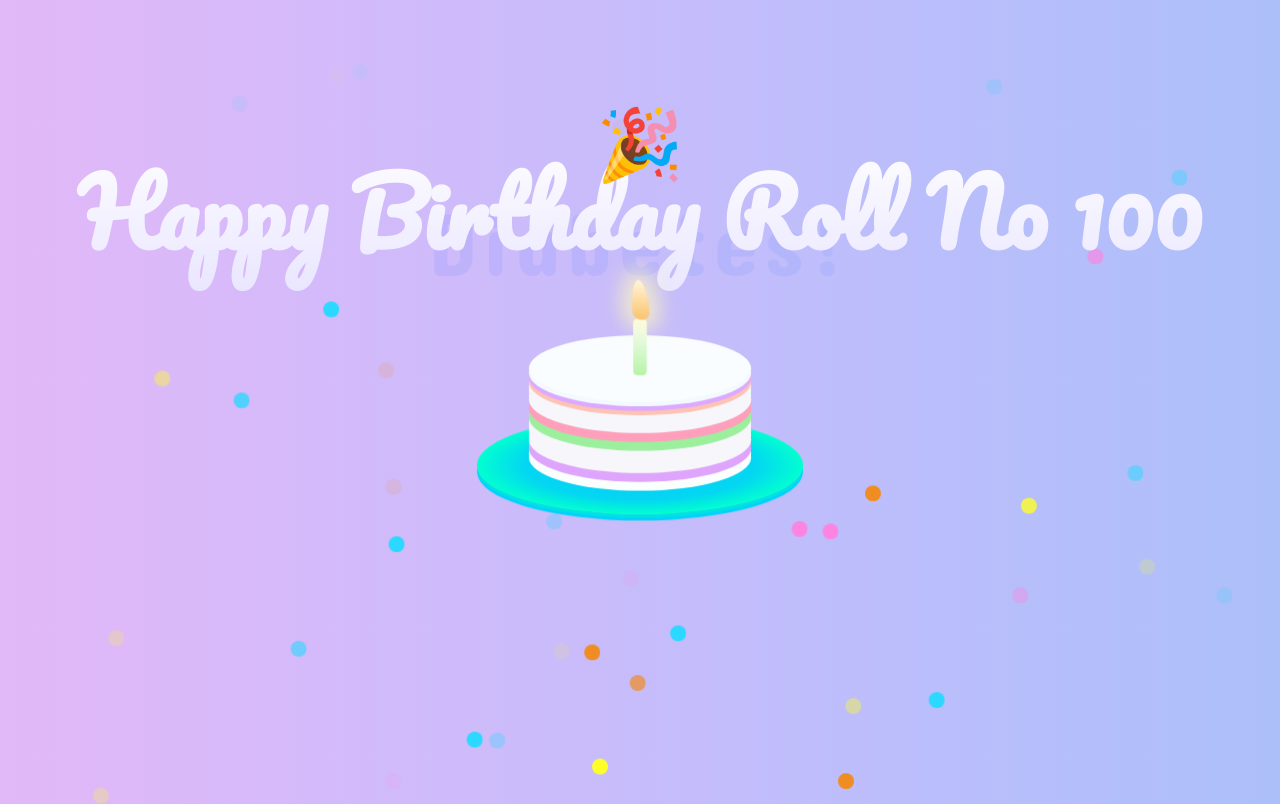
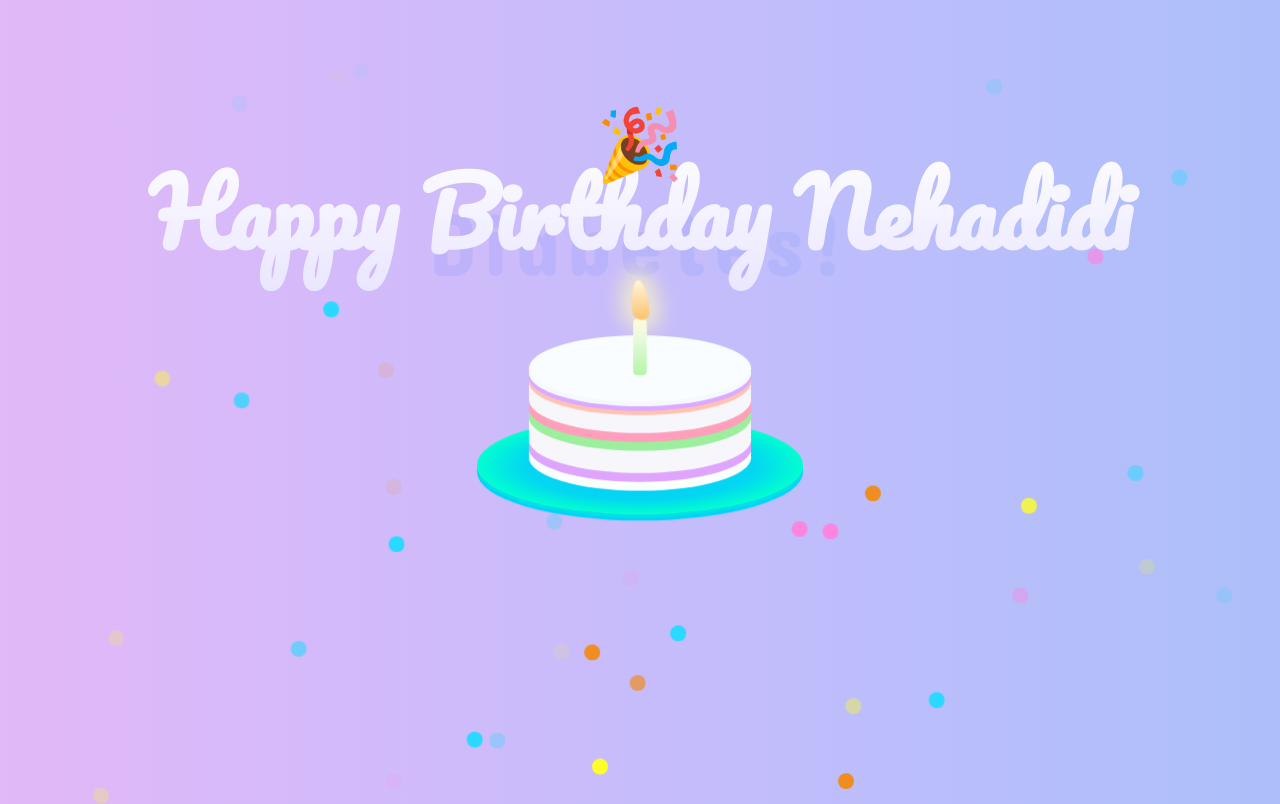
Before and after one commit to yoursamlan/hbdnehadidi, a plain HTML site: page index.html in a window 1280 px wide. Drawn offline with Linux system fonts and the light colour scheme.

Commit message:
Update index.html

```diff
--- a/index.html
+++ b/index.html
@@ -2,7 +2,7 @@
 <html lang="en" >
 <head>
   <meta charset="UTF-8">
-  <title>Happy Birthday 100!</title>
+  <title>Happy Birthday Nehadi!</title>
   <link rel="stylesheet" href="./style.css">
 
 </head>
@@ -59,7 +59,7 @@
   <div class="after"></div>
 </div>
 <h1>Diabetes!</h1>
-<h2>Happy Birthday Roll No 100</h2>
+<h2>Happy Birthday Nehadidi</h2>
 <span>🎉</span>
 <div class="candle">
    <div id="flame" class="lit"></div>
```
